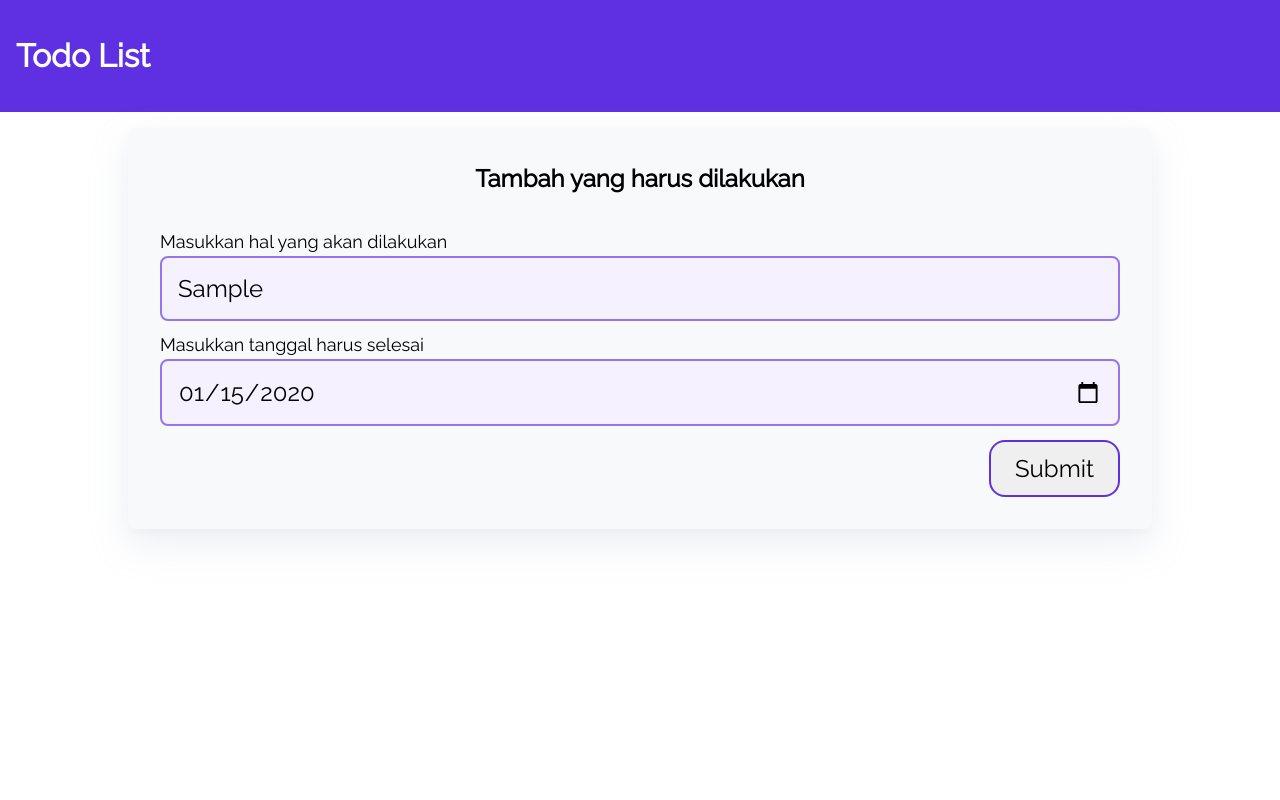
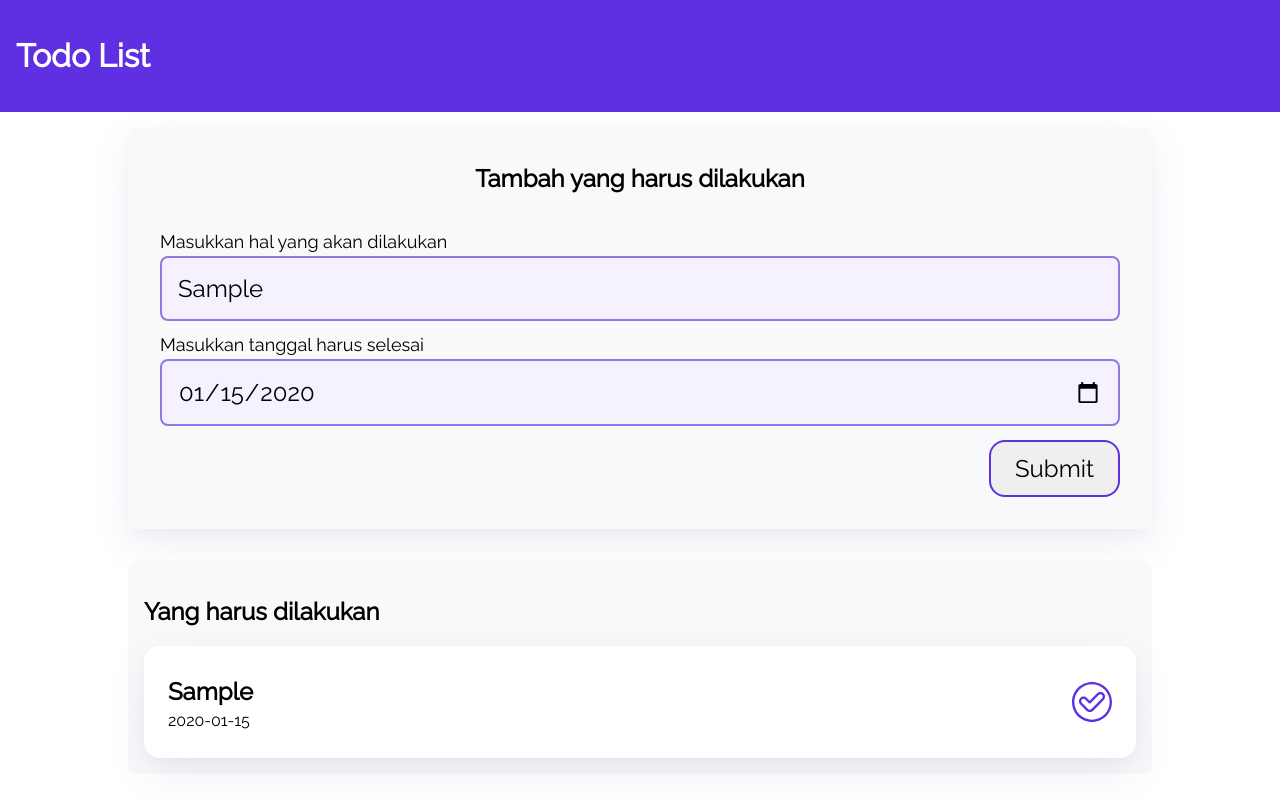
Before and after one commit to nurilanwaralabsory/dicoding-frontend, a plain HTML site: page todoapps/index.html in a window 1280 px wide. Both pictures are taken after typing "Sample", "2020-01-15" into the empty fields and a click on the input "Submit". Drawn offline with Linux system fonts and the light colour scheme.

Commit message:
menampilkan item todo

```diff
--- a/todoapps/index.html
+++ b/todoapps/index.html
@@ -35,6 +35,11 @@
           />
         </form>
       </div>
+
+      <div class="container">
+        <h2 class="container-header">Yang harus dilakukan</h2>
+        <div class="list-item" id="todos"></div>
+      </div>
     </div>
 
     <script src="js/script.js" type="text/javascript"></script>
--- a/todoapps/js/script.js
+++ b/todoapps/js/script.js
@@ -43,6 +43,78 @@ function generateTodoObject(id, task, timestamp, isCompleted) {
 const todos = [];
 const RENDER_EVENT = "render-todo";
 
-document.addEventListener("RENDER_EVENT", function () {
-  console.log(todos);
+document.addEventListener(RENDER_EVENT, function () {
+  const uncompletedTODOList = document.getElementById("todos");
+  uncompletedTODOList.innerHTML = "";
+
+  for (todoItem of todos) {
+    const todoElement = makeTodo(todoItem);
+    if (!todoItem.isCompleted) {
+      uncompletedTODOList.append(todoElement);
+    }
+  }
 });
+
+const makeTodo = (todoObject) => {
+  const textTitle = document.createElement("h2");
+  textTitle.innerText = todoObject.task;
+
+  const textTimestamp = document.createElement("p");
+  textTimestamp.innerText = todoObject.timestamp;
+
+  const textContainer = document.createElement("div");
+  textContainer.classList.add("inner");
+  textContainer.append(textTitle, textTimestamp);
+
+  const container = document.createElement("div");
+  container.classList.add("item", "shadow");
+  container.append(textContainer);
+  container.setAttribute("id", `todo-${todoObject.id}`);
+
+  if (todoObject.isCompleted) {
+    const undoButton = document.createElement("button");
+    undoButton.classList.add("undo-button");
+
+    undoButton.addEventListener("click", () => {
+      undoTaskFromCompleted(todoObject.id);
+    });
+
+    const trashButton = document.createElement("button");
+    trashButton.classList.add("trash-button");
+
+    trashButton.addEventListener("click", () => {
+      removeTaskFromCompleted(todoObject.id);
+    });
+
+    container.append(undoButton, trashButton);
+  } else {
+    const checkButton = document.createElement("button");
+    checkButton.classList.add("check-button");
+
+    checkButton.addEventListener("click", () => {
+      addTaskToCompleted(todoObject.id);
+    });
+
+    container.append(checkButton);
+  }
+
+  return container;
+};
+
+const addTaskToCompleted = (todoId) => {
+  const todoTarget = findTodo(todoId);
+
+  if (todoTarget == null) return;
+
+  todoTarget.isCompleted = true;
+  document.dispatchEvent(new Event(RENDER_EVENT));
+};
+
+const findTodo = (todoId) => {
+  for (const todoItem of todos) {
+    if (todoItem.id === todoId) {
+      return todoItem;
+    }
+  }
+  return null;
+};
```
